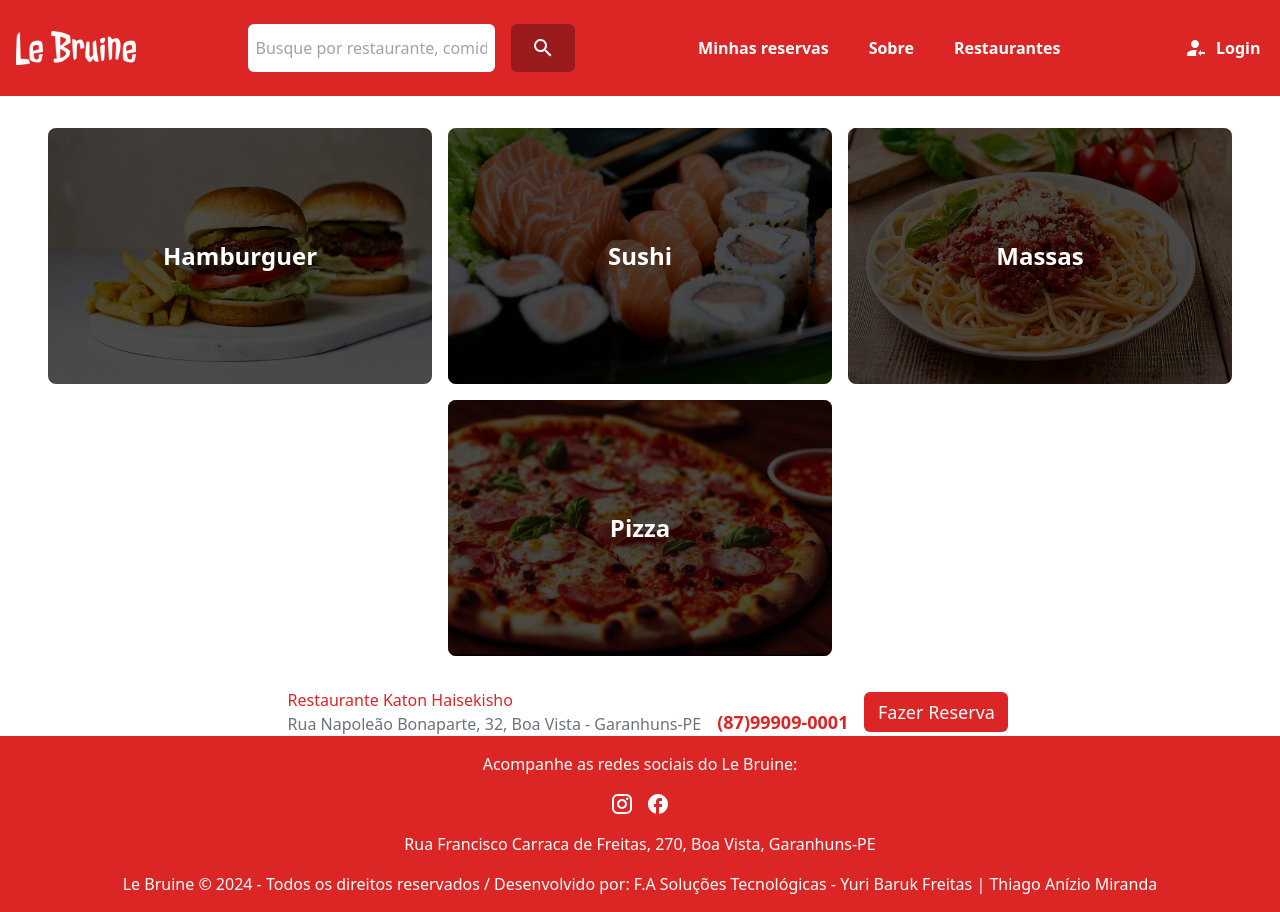
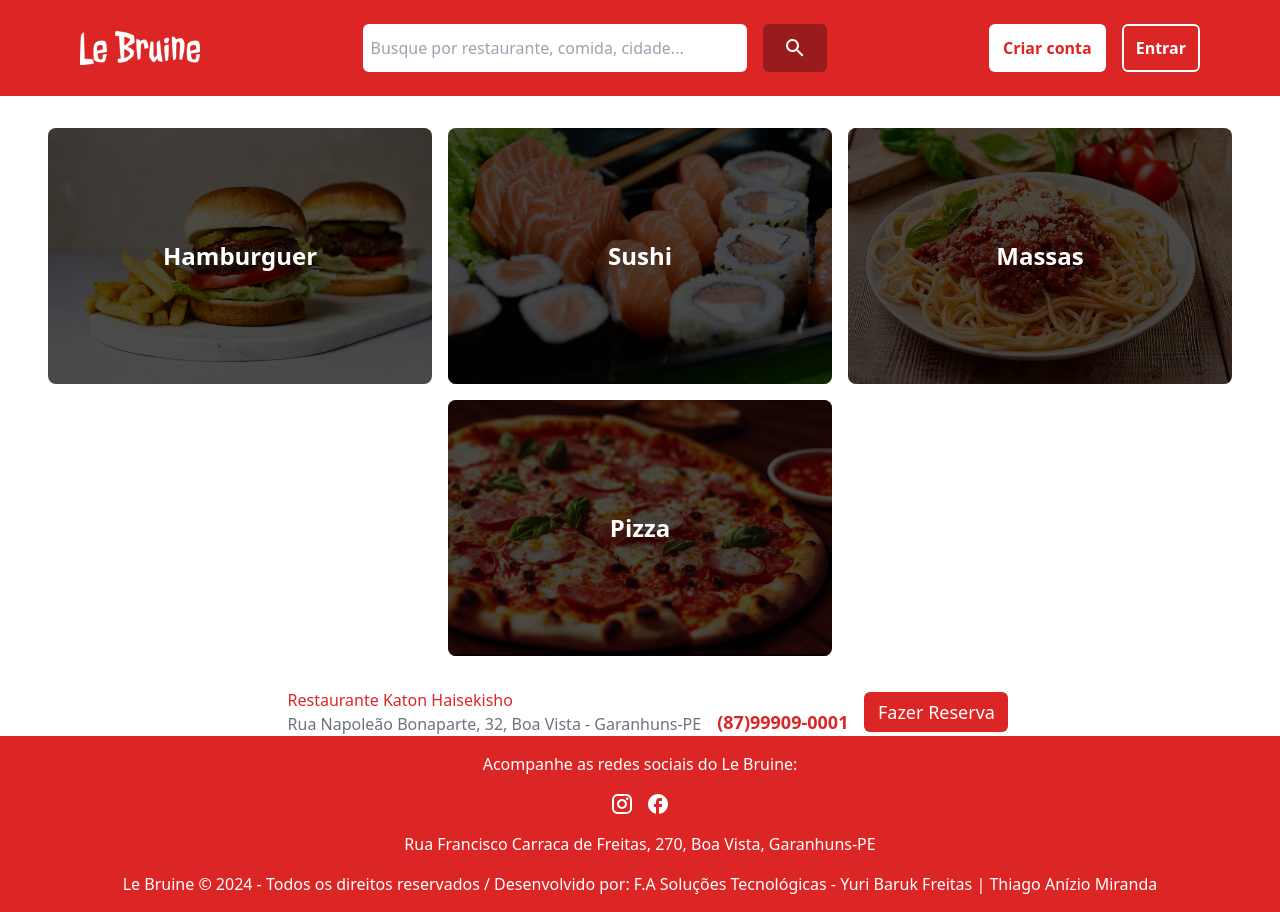
Before and after one commit to BarukFreitas/leBruine-NextJS, a Next.js app in the folder lebruine/: page / in a window 1280 px wide. Built offline with nearby package versions, Linux system fonts and the light colour scheme.

Commit message:
mudanças no header

```diff
--- a/lebruine/components/Header.tsx
+++ b/lebruine/components/Header.tsx
@@ -7,7 +7,7 @@ import Link from 'next/link';
 
 const Header: React.FC = () => {
   return (
-    <div className="bg-red-600 text-white w-auto h-24 flex items-center justify-between px-4 gap-2">
+    <div className="bg-red-600 text-white w-auto h-24 flex items-center justify-between px-20 gap-2">
       <Link href="/" passHref>
         <div className="flex-shrink-0 cursor-pointer">
           <Image src={logo} alt="logo" width={120} height={80} />
@@ -17,7 +17,7 @@ const Header: React.FC = () => {
         <input
           type="text"
           placeholder="Busque por restaurante, comida, cidade..."
-          className="w-auto h-12 bg-white text-black text-base px-2 mr-4 rounded-md focus:outline-none"
+          className="w-96 h-12 bg-white text-black text-base px-2 mr-4 rounded-md focus:outline-none"
           id="searchBar"
         />
         <button className="w-16 h-12 bg-red-800 rounded-md hover:bg-red-900 flex justify-center items-center">
@@ -25,22 +25,13 @@ const Header: React.FC = () => {
         </button>
       </div>
       <div className="flex gap-4">
-        <Link href="#" passHref>
-          <div className="text-white font-semibold w-auto p-3 h-12 flex justify-center rounded-md items-center hover:bg-red-900">Minhas reservas</div>
+        <Link href="/cadastro" passHref>
+          <div className=" text-red-600 font-semibold w-auto p-3 h-12 flex justify-center  bg-white rounded-md border-2 border-transparent hover:text-white hover:bg-red-600 hover:border-white items-center">Criar conta</div>
         </Link>
-        <Link href="#" passHref>
-          <div className="text-white font-semibold w-auto p-3 h-12 flex justify-center rounded-md items-center hover:bg-red-900">Sobre</div>
-        </Link>
-        <Link href="#" passHref>
-          <div className="text-white font-semibold w-auto p-3 h-12 flex justify-center rounded-md items-center hover:bg-red-900">Restaurantes</div>
+        <Link href="/login" passHref>
+          <div className=" text-white font-semibold w-auto p-3 h-12 flex justify-center border-white border-2 bg-red-600 rounded-md hover:text-red-600 hover:bg-white hover:border-white items-center">Entrar</div>
         </Link>
       </div>
-      <Link href="/login" passHref>
-        <div className="flex items-center gap-2 cursor-pointer hover:bg-red-900 w-20 h-12 rounded-md">
-          <Image src={loginIcon} alt="icone de login" width={24} height={24} />
-          <p className="text-base font-semibold">Login</p>
-        </div>
-      </Link>
     </div>
   );
 };
```
